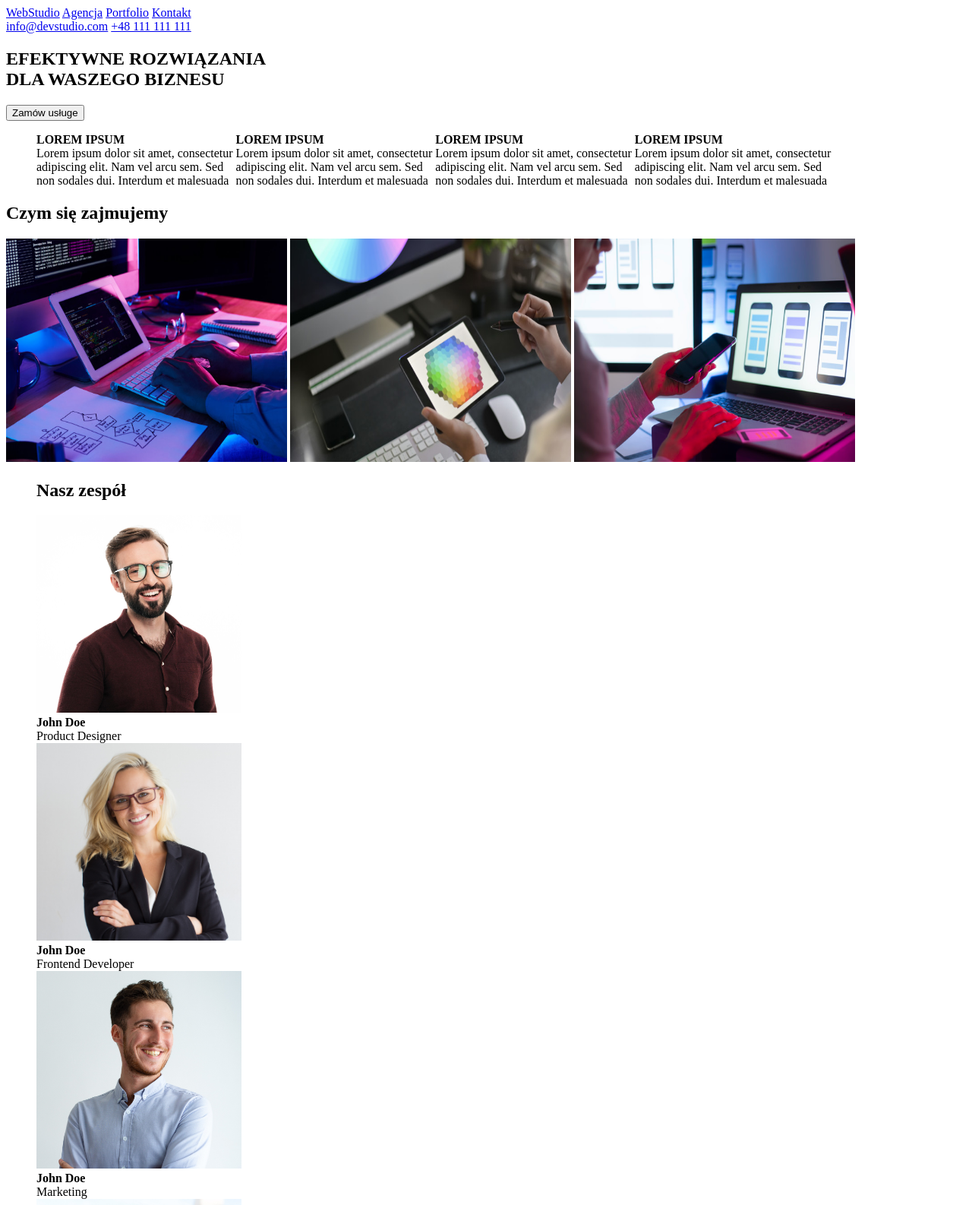
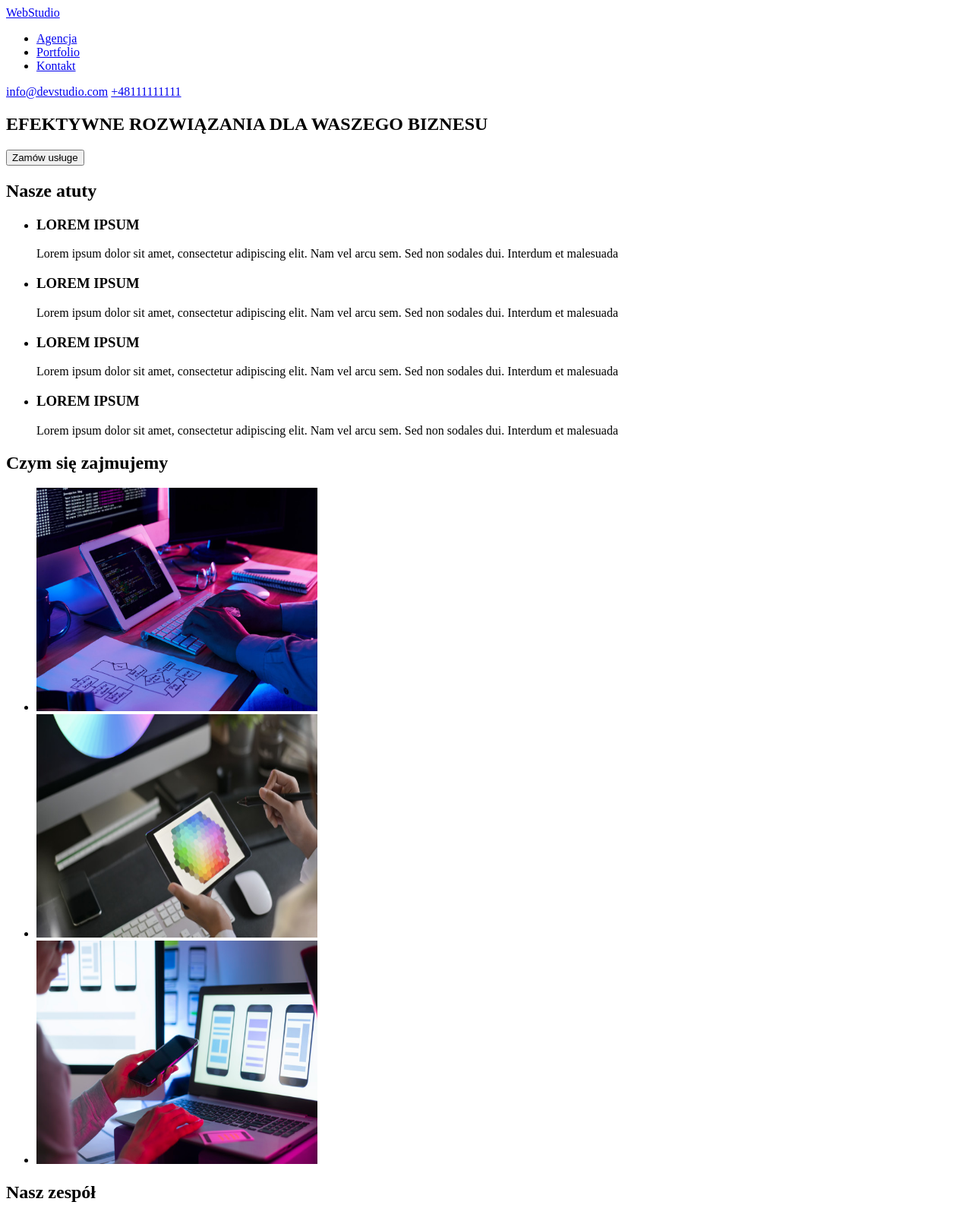
Before and after one commit to AndrzejBR23/goit-markup-hw-01, a plain HTML site: page index.html in a window 1280 px wide. Shown: the top 1586 px of the page at 76% size. Drawn offline with Linux system fonts and the light colour scheme.

Commit message:
Poprawiona praca domowa

```diff
--- a/index.html
+++ b/index.html
@@ -8,89 +8,147 @@
     <header>
       <nav>
         <a href="index.html"><span>Web</span><span>Studio</span></a>
-        <a href="#Agencja">Agencja</a>
-        <a href="#Portfolio">Portfolio</a>
-        <a href="#Kontakt">Kontakt</a>
+        <ul>
+          <li><a href="index.html">Agencja</a></li>
+          <li><a href="#">Portfolio</a></li>
+          <li><a href="#">Kontakt</a></li>
+        </ul>
       </nav>
       <div>
         <a href="mailto:info@devstudio.com">info@devstudio.com</a>
-        <a href="tel:+48 111 111 111">+48 111 111 111</a>
+        <a href="tel:+48111111111">+48111111111</a>
       </div>
     </header>
     <main>
-      <article>
-        <h1>
-          EFEKTYWNE ROZWIĄZANIA<br />
-          DLA WASZEGO BIZNESU
-        </h1>
-        <button type="button" onclick="location.href='#'">Zamów usługe</button>
-      </article>
-      <article id="Agencja">
+      <section>
+        <h1>EFEKTYWNE ROZWIĄZANIA DLA WASZEGO BIZNESU</h1>
+        <button type="button">Zamów usługe</button>
+      </section>
+      <section>
+        <h2>Nasze atuty</h2>
         <ul>
-          <li style="display: inline-block">
-            <b>LOREM IPSUM</b><br />Lorem ipsum dolor sit amet, consectetur<br />
-            adipiscing elit. Nam vel arcu sem. Sed<br />
-            non sodales dui. Interdum et malesuada
+          <li>
+            <h3>LOREM IPSUM</h3>
+            <p>
+              Lorem ipsum dolor sit amet, consectetur adipiscing elit. Nam vel
+              arcu sem. Sed non sodales dui. Interdum et malesuada
+            </p>
           </li>
-          <li style="display: inline-block">
-            <b>LOREM IPSUM</b><br />Lorem ipsum dolor sit amet, consectetur<br />
-            adipiscing elit. Nam vel arcu sem. Sed<br />
-            non sodales dui. Interdum et malesuada
+          <li>
+            <h3>LOREM IPSUM</h3>
+            <p>
+              Lorem ipsum dolor sit amet, consectetur adipiscing elit. Nam vel
+              arcu sem. Sed non sodales dui. Interdum et malesuada
+            </p>
           </li>
-          <li style="display: inline-block">
-            <b>LOREM IPSUM</b><br />Lorem ipsum dolor sit amet, consectetur<br />
-            adipiscing elit. Nam vel arcu sem. Sed<br />
-            non sodales dui. Interdum et malesuada
+          <li>
+            <h3>LOREM IPSUM</h3>
+            <p>
+              Lorem ipsum dolor sit amet, consectetur adipiscing elit. Nam vel
+              arcu sem. Sed non sodales dui. Interdum et malesuada
+            </p>
           </li>
-          <li style="display: inline-block">
-            <b>LOREM IPSUM</b><br />Lorem ipsum dolor sit amet, consectetur<br />
-            adipiscing elit. Nam vel arcu sem. Sed<br />
-            non sodales dui. Interdum et malesuada
+          <li>
+            <h3>LOREM IPSUM</h3>
+            <p>
+              Lorem ipsum dolor sit amet, consectetur adipiscing elit. Nam vel
+              arcu sem. Sed non sodales dui. Interdum et malesuada
+            </p>
           </li>
         </ul>
-
+      </section>
+      <section>
         <h2>Czym się zajmujemy</h2>
+        <ul>
+          <li>
             <img
               src="images/GoIT1.jpg"
               alt="programer working his desk office"
               width="370"
               height="294"
             />
+          </li>
+          <li>
             <img
               src="images/GoIT2.jpg"
               alt="programer working his desk office"
               width="370"
               height="294"
             />
+          </li>
+          <li>
             <img
               src="images/GoIT3.jpg"
               alt="programer working his desk office"
               width="370"
               height="294"
             />
-      </article>
-      <figure id="Portfolio">
+          </li>
+        </ul>
+      </section>
+      <section>
         <h2>Nasz zespół</h2>
+        <ul>
+          <li>
+            <img
+              src="images/john1.jpg"
+              alt="John Doe"
+              width="270"
+              height="260"
+            />
+            <h3>John Doe</h3>
+            <p>Designer</p>
+          </li>
 
-        <img src="images/john1.jpg" alt="John Doe" width="270" height="260" />
-        <figcaption><b>John Doe</b><br />Product Designer</figcaption>
+          <li>
+            <img
+              src="images/john2.jpg"
+              alt="John Doe"
+              width="270"
+              height="260"
+            />
+            <h3>John Doe</h3>
+            <p>Frontend Developer</p>
+          </li>
 
-        <img src="images/john2.jpg" alt="John Doe" width="270" height="260" />
-        <figcaption><b>John Doe</b><br />Frontend Developer</figcaption>
+          <li>
+            <img
+              src="images/john3.jpg"
+              alt="John Doe"
+              width="270"
+              height="260"
+            />
+            <h3>John Doe</h3>
+            <p>Marketing</p>
+          </li>
 
-        <img src="images/john3.jpg" alt="John Doe" width="270" height="260" />
-        <figcaption><b>John Doe</b><br />Marketing</figcaption>
-
-        <img src="images/john4.jpg" alt="John Doe" width="270" height="260" />
-        <figcaption><b>John Doe</b><br />UI Designer</figcaption>
-      </figure>
+          <li>
+            <img
+              src="images/john4.jpg"
+              alt="John Doe"
+              width="270"
+              height="260"
+            />
+            <h3>John Doe</h3>
+            <p>UI Designer</p>
+          </li>
+        </ul>
+      </section>
     </main>
 
     <footer id="Kontakt">
       <a href="index.html"><span>Web</span><span>Studio</span></a>
       <address>
-        m. Warszawa, Aleje Jerozolimskie 21<br />info@example.com<br />+48 111
-        111 111
+        <ul>
+          <li>
+            <a
+              href="https://www.google.com/search?q=m.+Warszawa%2C+Aleje+Jerozolimskie+21&oq=m.+Warszawa%2C+Aleje+Jerozolimskie+21&aqs=chrome.0.69i59.1022j0j9&sourceid=chrome&ie=UTF-8#"
+              >m. Warszawa, Aleje Jerozolimskie 21</a
+            >
+          </li>
+          <li><a href="mailto:info@example.com">info@example.com</a></li>
+          <li><a href="tel:+48111111111">+48 111 111 111</a></li>
+        </ul>
       </address>
     </footer>
   </body>
```
Lines whose indentation alone changed are shown as unchanged.
